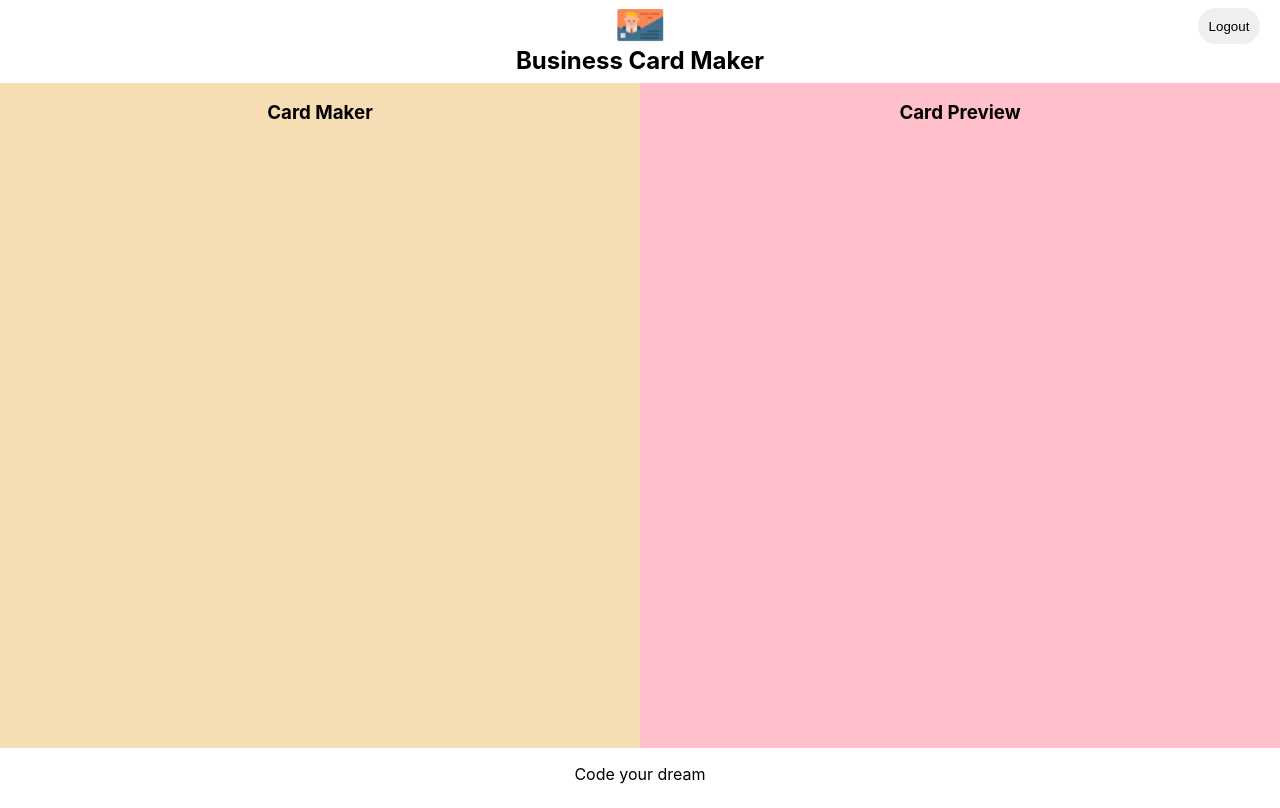
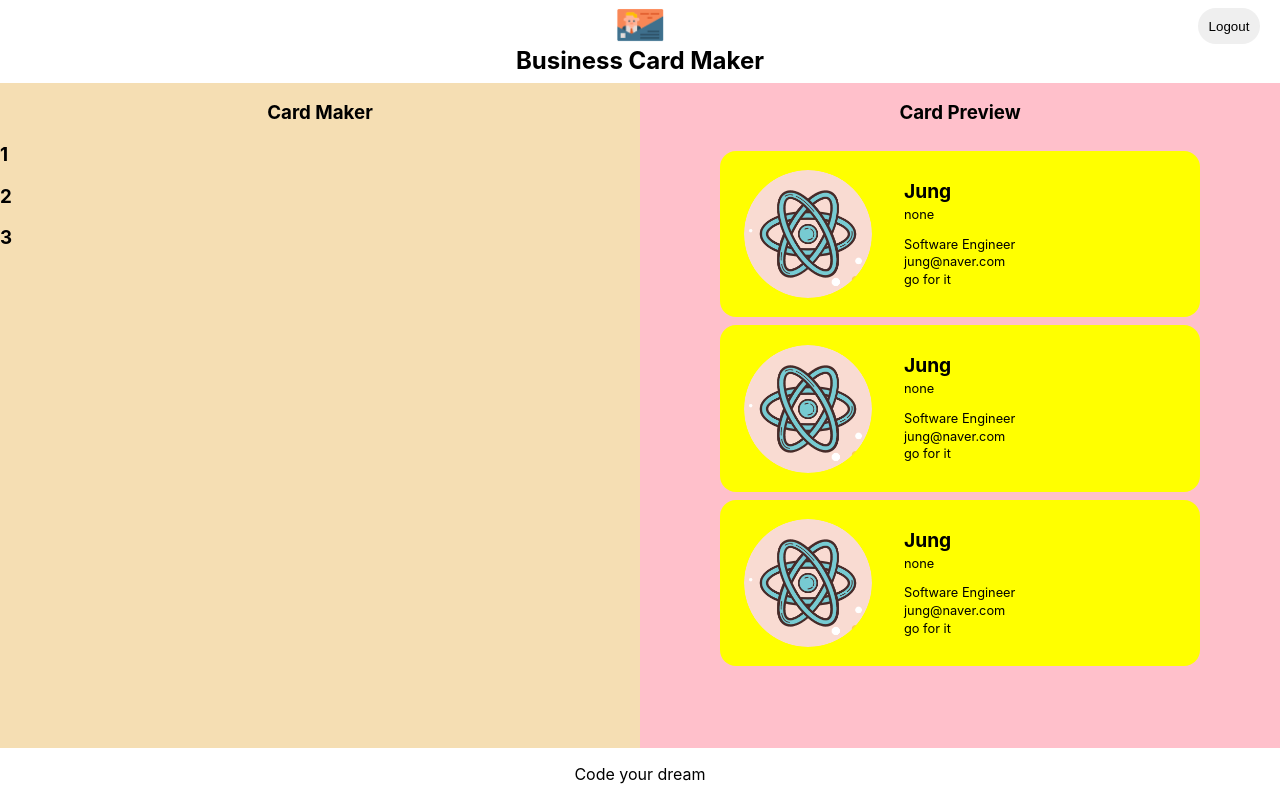
Before and after one commit to HYEJUNGYANG/react_practice, a React (Create React App) app in the folder react-basic/card-maker/: page /maker in a window 1280 px wide. Built offline with nearby package versions, Linux system fonts and the light colour scheme; no server answers; sample sign-in values are in the browser's storage.

Commit message:
card-maker: maker card UI

```diff
--- a/react-basic/card-maker/src/common/colors.css
+++ b/react-basic/card-maker/src/common/colors.css
@@ -9,3 +9,4 @@
 @value makerShadow: rgba(217, 217, 217, 1);
 @value makerColorful: linear-gradient(166deg, rgba(237, 193, 211, 1) 0%,rgba(212, 149, 161, 1) 60%, rgba(162, 63, 63, 1) 100%, rgba(127, 188, 242, 1) 100%);
 @value makerWheat: wheat;
+@value makerShadow: rgba(217, 217, 217, 1);
--- /dev/null
+++ b/react-basic/card-maker/src/components/card/card.jsx
@@ -0,0 +1,36 @@
+import React from 'react';
+import styles from './card.module.css';
+
+const DEFAULT_IMAGE = '/images/default_logo.png';
+const Card = ({ card }) => {
+    const { name, company, title, email, message, theme, fileName, fileURL } =
+        card;
+    const url = fileURL || DEFAULT_IMAGE;
+    return (
+        <li className={`${styles.card} ${getStyles(theme)}`}>
+            <img className={styles.avatar} src={url} alt="profile photo" />
+            <div className={styles.info}>
+                <h1 className={styles.name}>{name}</h1>
+                <p className={styles.company}>{company}</p>
+                <p className={styles.title}>{title}</p>
+                <p className={styles.email}>{email}</p>
+                <p className={styles.message}>{message}</p>
+            </div>
+        </li>
+    );
+};
+
+function getStyles(theme) {
+    switch (theme) {
+        case 'dark':
+            return styles.dark;
+        case 'light':
+            return styles.light;
+        case 'colorful':
+            return styles.colorful;
+        default:
+            throw new Error(`unknown theme: ${theme}`);
+    }
+}
+
+export default Card;
--- /dev/null
+++ b/react-basic/card-maker/src/components/card/card.module.css
@@ -0,0 +1,66 @@
+@value makerBlack, makerWhite, makerColorful, makerWheat, makerShadow from '../../common/colors.css';
+.card {
+    display: flex;
+    max-width: 30rem;
+    width: 100%;
+    align-items: center;
+    background-color: yellow;
+    margin-bottom: 0.5em;
+    padding: 0.2em 0;
+    border-radius: 1em;
+    box-shadow: 6px 6px 8px 0px makerShadow;
+}
+
+.card.dark {
+    background-color: makerBlack;
+    color: makerWhite;
+}
+
+.card.light {
+    background-color: makerWhite;
+    color: makerBlack;
+}
+
+.card.colorful {
+    background: makerColorful;
+}
+
+.avatar {
+    width: 10em;
+    height: 10em;
+    padding: 1em;
+    margin-left: 0.5em;
+    margin-right: 1em;
+    border-radius: 50%;
+}
+
+.info {
+    width: 100%;
+}
+
+.name,
+.company,
+.title,
+.email,
+.message {
+    margin: 0;
+    font-size: 0.8rem;
+    margin-bottom: 0.2em;
+}
+
+.name {
+    font-size: 1.2rem;
+}
+
+.company {
+    margin-bottom: 1em;
+}
+
+.company::after {
+    content: '';
+    display: block;
+    width: 90%;
+    height: 2px;
+    background-color: makerWheat;
+    transform: translateY(0.5em);
+}
--- /dev/null
+++ b/react-basic/card-maker/src/components/card_edit_form/card_edit_form.jsx
@@ -0,0 +1,6 @@
+import React from 'react';
+import styles from './card_edit_form.module.css';
+
+const CardEditForm = ({ card }) => <h1>{card.id}</h1>;
+
+export default CardEditForm;
--- a/react-basic/card-maker/src/components/editor/editor.jsx
+++ b/react-basic/card-maker/src/components/editor/editor.jsx
@@ -1,9 +1,13 @@
 import React from 'react';
+import CardEditForm from '../card_edit_form/card_edit_form';
 import styles from './editor.module.css';
 
-const Editor = (props) => (
+const Editor = ({ cards }) => (
     <section className={styles.editor}>
         <h1 className={styles.title}>Card Maker</h1>
+        {cards.map((card) => (
+            <CardEditForm card={card} />
+        ))}
     </section>
 );
 
--- a/react-basic/card-maker/src/components/maker/maker.jsx
+++ b/react-basic/card-maker/src/components/maker/maker.jsx
@@ -1,4 +1,4 @@
-import React, { useEffect } from 'react';
+import React, { useEffect, useState } from 'react';
 import { useHistory } from 'react-router-dom';
 import Editor from '../editor/editor';
 import Footer from '../footer/footer';
@@ -7,6 +7,41 @@
 import styles from './maker.module.css';
 
 const Maker = ({ authService }) => {
+    const [cards, setCards] = useState([
+        {
+            id: '1',
+            name: 'Jung',
+            company: 'none',
+            theme: 'light',
+            title: 'Software Engineer',
+            email: 'jung@naver.com',
+            message: 'go for it',
+            fileName: 'jung',
+            fileURL: null,
+        },
+        {
+            id: '2',
+            name: 'Jung',
+            company: 'none',
+            theme: 'dark',
+            title: 'Software Engineer',
+            email: 'jung@naver.com',
+            message: 'go for it',
+            fileName: 'jung',
+            fileURL: null,
+        },
+        {
+            id: '3',
+            name: 'Jung',
+            company: 'none',
+            theme: 'colorful',
+            title: 'Software Engineer',
+            email: 'jung@naver.com',
+            message: 'go for it',
+            fileName: 'jung',
+            fileURL: null,
+        },
+    ]);
     const history = useHistory();
     const onLogout = () => {
         if (window.confirm('로그아웃 하시겠습니까?')) {
@@ -25,8 +60,8 @@
         <section className={styles.maker}>
             <Header onLogout={onLogout} />
             <div className={styles.container}>
-                <Editor />
-                <Preview />
+                <Editor cards={cards} />
+                <Preview cards={cards} />
             </div>
             <Footer />
         </section>
--- a/react-basic/card-maker/src/components/preview/preview.jsx
+++ b/react-basic/card-maker/src/components/preview/preview.jsx
@@ -1,9 +1,15 @@
 import React from 'react';
+import Card from '../card/card';
 import styles from './preview.module.css';
 
-const Preview = (props) => (
+const Preview = ({ cards }) => (
     <section className={styles.preview}>
         <h1 className={styles.title}>Card Preview</h1>
+        <ul className={styles.cards}>
+            {cards.map((card) => (
+                <Card card={card} />
+            ))}
+        </ul>
     </section>
 );
 
--- a/react-basic/card-maker/src/components/preview/preview.module.css
+++ b/react-basic/card-maker/src/components/preview/preview.module.css
@@ -9,3 +9,12 @@
     margin-bottom: 1em;
     color: makerGreen;
 }
+
+.cards {
+    width: 100%;
+    height: 100%;
+    padding: 0.5em 2em;
+    display: flex;
+    flex-direction: column;
+    align-items: center;
+}
```
Also changed, not shown: react-basic/card-maker/src/components/card_edit_form/card_edit_form.module.css (added).
